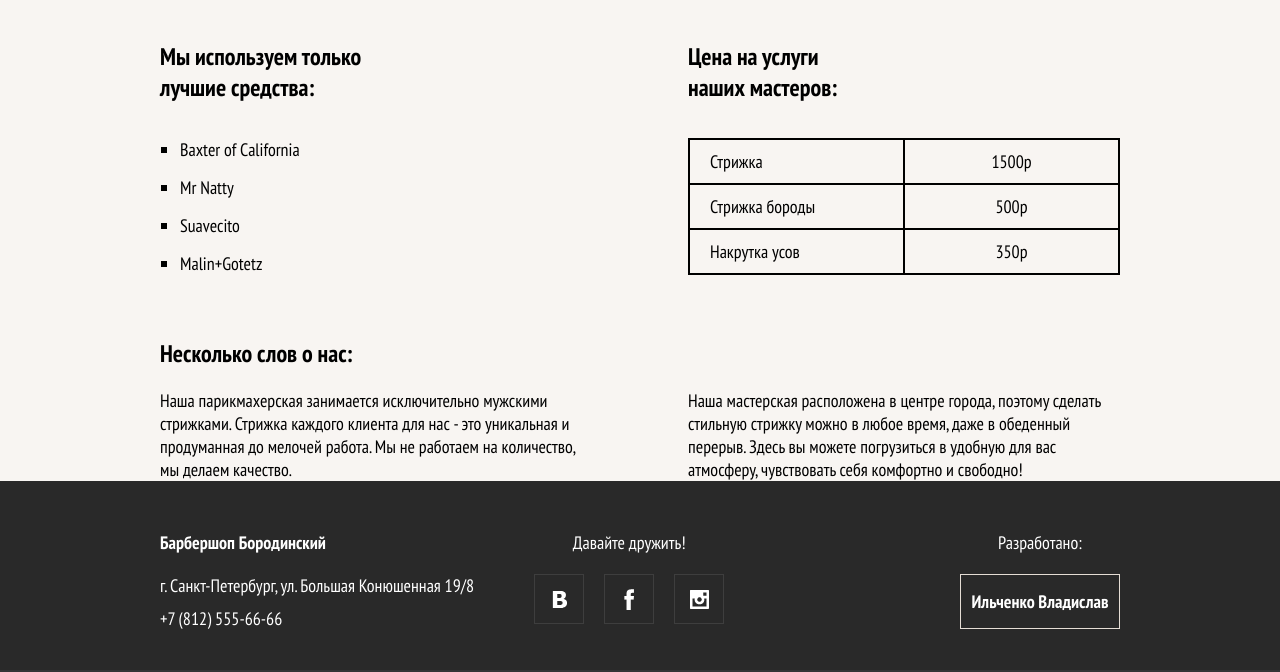
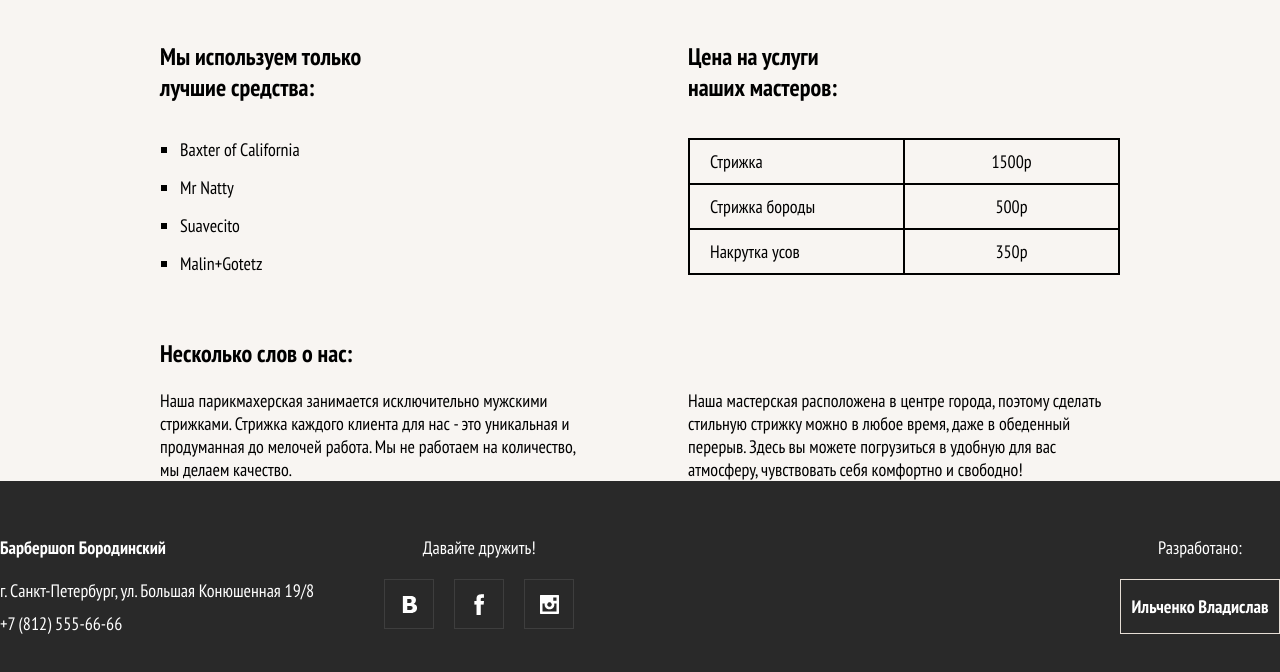
Before and after one commit to ilchenkovladislav/barbershop, a website: page src/price.html in a window 1280 px wide. Shown: the part 654-1326 px from the top of the page. Drawn offline with nearby package versions, Linux system fonts and the light colour scheme; files that its build step writes are made by us from their sources.

Commit message:
clear and fix page-footer

```diff
--- a/src/scss/blocks/page-footer.scss
+++ b/src/scss/blocks/page-footer.scss
@@ -1,53 +1,67 @@
 .page-footer {
-    padding-top: 50px;
-    position: relative;
+    padding-top: 40px;
+    padding-bottom: 25px;
     background-color: $bg-footer;
+
+    @media (min-width: $tablet) {
+        padding-top: 55px;
+        padding-bottom: 55px;
+    }
 }
 
 .page-footer__wrapper {
+    max-width: 400px;
     margin: 0 auto;
+
+    @media (min-width: $tablet) {
+        display: flex;
+        justify-content: space-between;
+        flex-wrap: wrap;
+
+        max-width: none;
+    }
+
+    @media (min-width: $desktop) {
+        align-items: flex-start;
+        justify-content: flex-start;
+    }
 }
 
 .page-footer__contacts {
     padding: 0 20px;
+
+    @media (min-width: $tablet) {
+        padding: 0;
+        flex-shrink: 0;
+        order: 1;
+    }
+
+    @media (min-width: $desktop) {
+        padding: 0;
+    }
 }
 
 .page-footer__social {
     margin-top: 20px;
+
+    @media (min-width: $tablet) {
+        order: 3;
+        width: 100%;
+        margin-top: 50px;
+    }
+
+    @media (min-width: $desktop) {
+        width: auto;
+        order: 2;
+        margin: 0;
+        margin-left: 60px;
+    }
 }
 
 .page-footer__copyright {
-    margin-top: 40px;
-}
+    margin-top: 30px;
 
-@media (min-width: 768px) {
-    .page-footer {
-        &::before, &::after {
-            display: none;
-        }
-    }
-
-    .page-footer__wrapper {
-        width: 640px;
-        display: flex;
-        justify-content: space-between;
-        flex-wrap: wrap;
-    }
-
-    .page-footer__contacts {
-        width: 70%;
-        flex-shrink: 0;
-        order: 1;
-    }
-
-    .page-footer__social {
-        order: 3;
-        width: 100%;
-        margin-top: 40px;
-        margin-bottom: 40px;
-    }
-
-    .page-footer__copyright {
+    @media (min-width: $tablet) {
         width: 160px;
         order: 2;
         flex-shrink: 0;
@@ -55,33 +69,7 @@
         margin-left: auto;
     }
 
-}
-
-@media (min-width: 1200px) {
-    .page-footer {
-        padding-bottom: 40px;
-    }
-
-    .page-footer__wrapper {
-        width: 960px;
-        align-items: flex-start;
-        justify-content: flex-start;
-    }
-
-    .page-footer__contacts {
-        width: auto;
-        padding: 0;
-    }
-    .page-footer__copyright {
-        width: auto;
-        margin: 0;
+    @media (min-width: $desktop) {
         order: 3;
-        margin-left: auto;
-    }
-    .page-footer__social {
-        width: auto;
-        order: 2;
-        margin: 0;
-        margin-left: 50px;
     }
 }
```
Also changed, not shown: src/index.html (+1 -1 lines).
